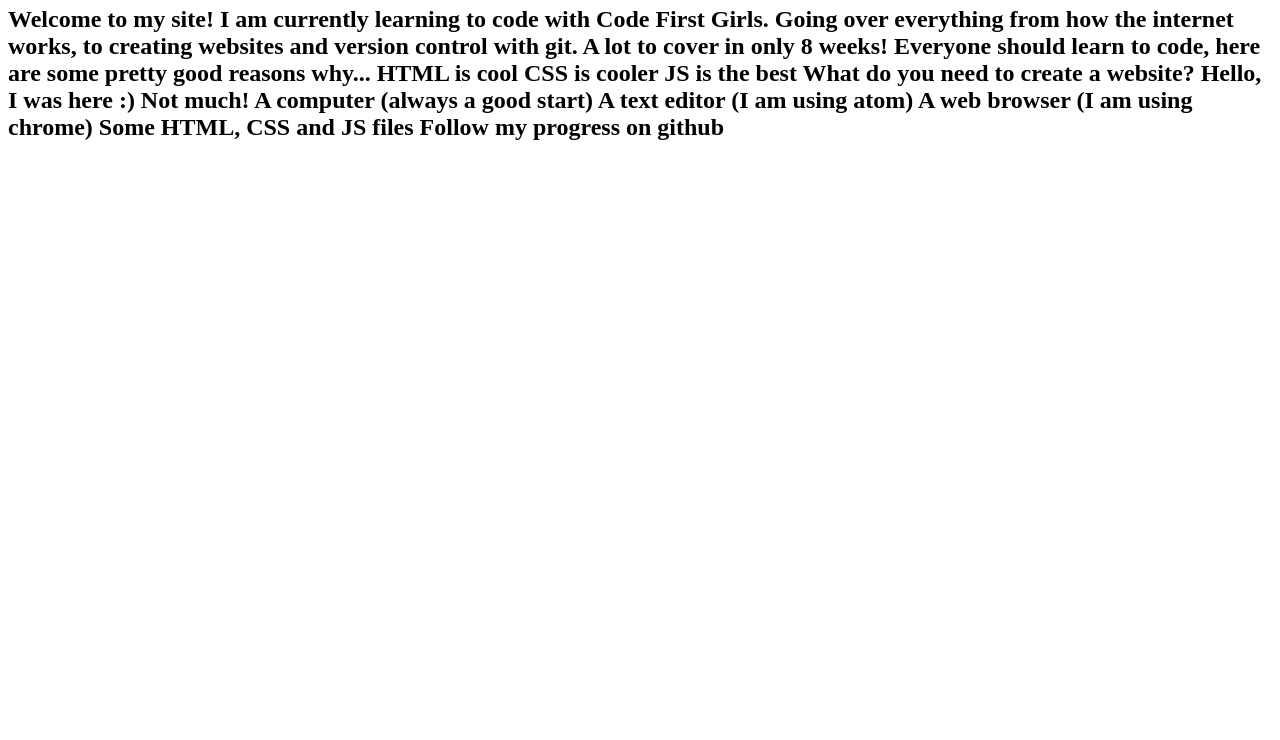
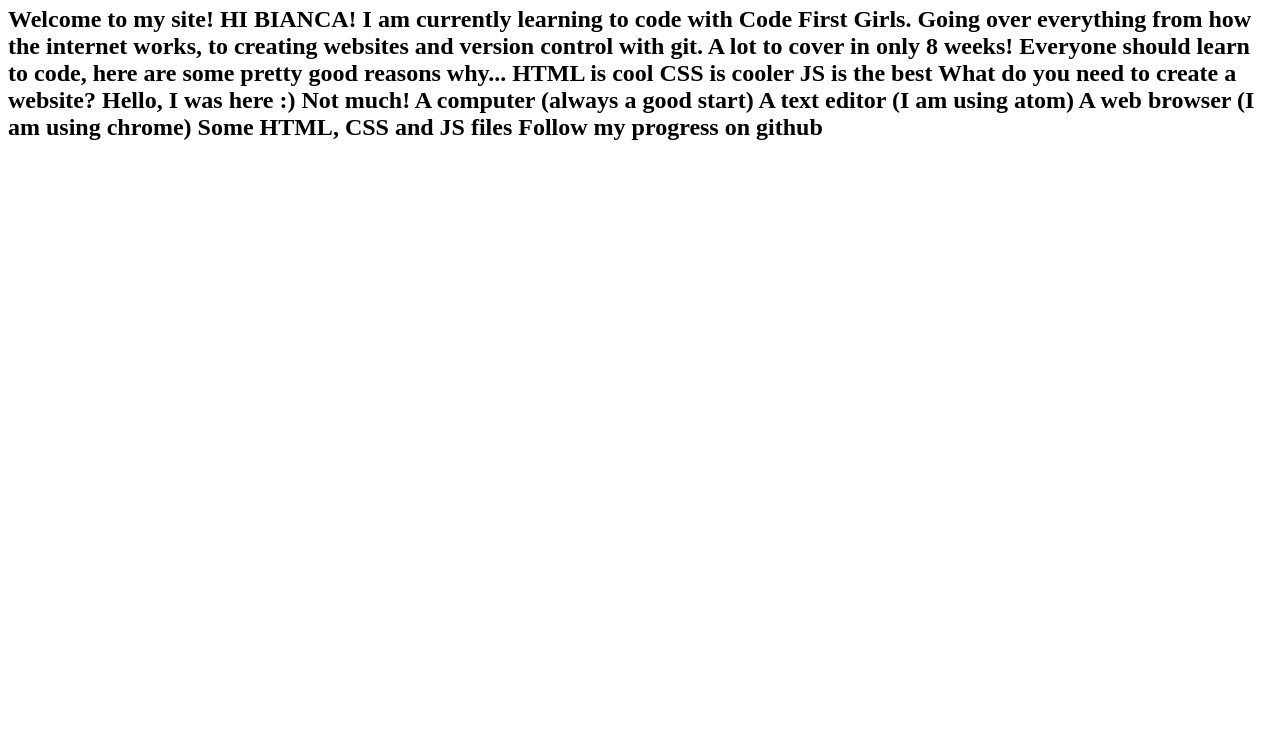
Before and after one commit to matildemariarasmussen/GirlsCoding, a plain HTML site: page index.html in a window 1280 px wide. Shown: the part 60-800 px from the top of the page. Drawn offline with Linux system fonts and the light colour scheme.

Commit message:
Update index.html

```diff
--- a/index.html
+++ b/index.html
@@ -10,7 +10,7 @@ Welcome to my site!
 
 <!-- image of a duck -->
 
-I am currently learning to code with Code First Girls. Going over everything from how the
+HI BIANCA! I am currently learning to code with Code First Girls. Going over everything from how the
 internet works, to creating websites and version control with git. A lot to cover in only 8 weeks!
 Everyone should learn to code, here are some pretty good reasons why...
 
```
